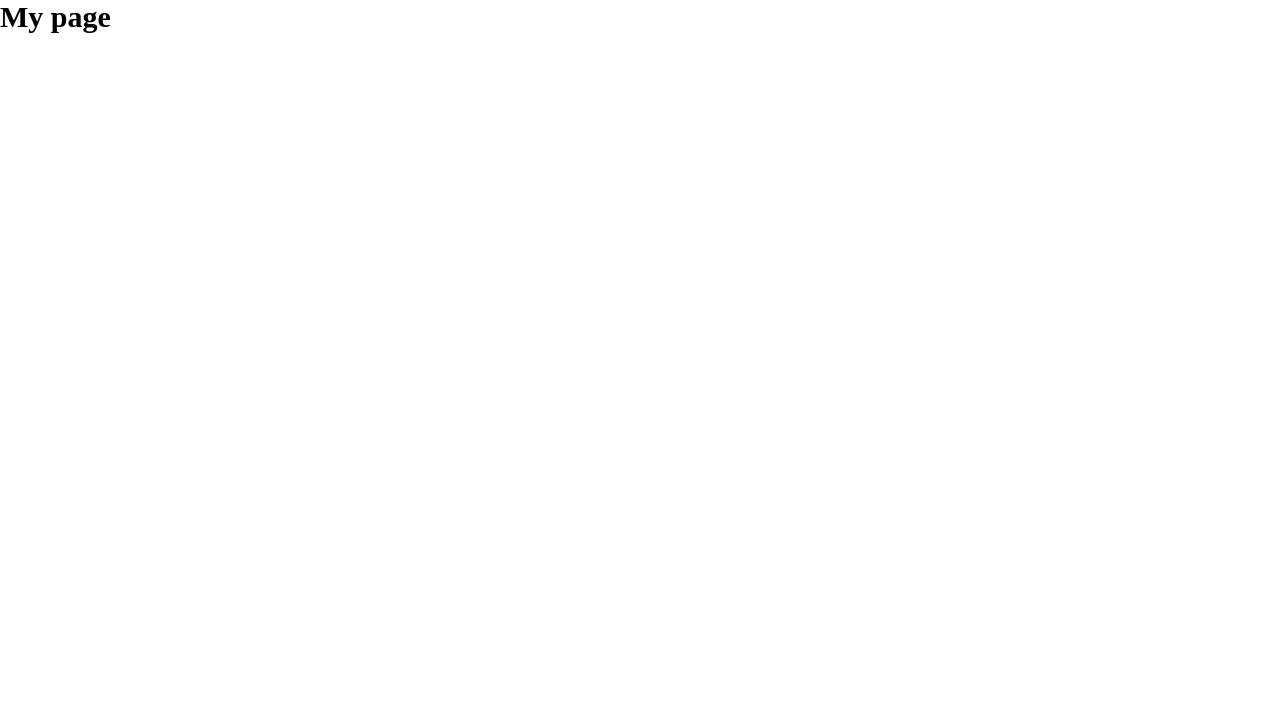
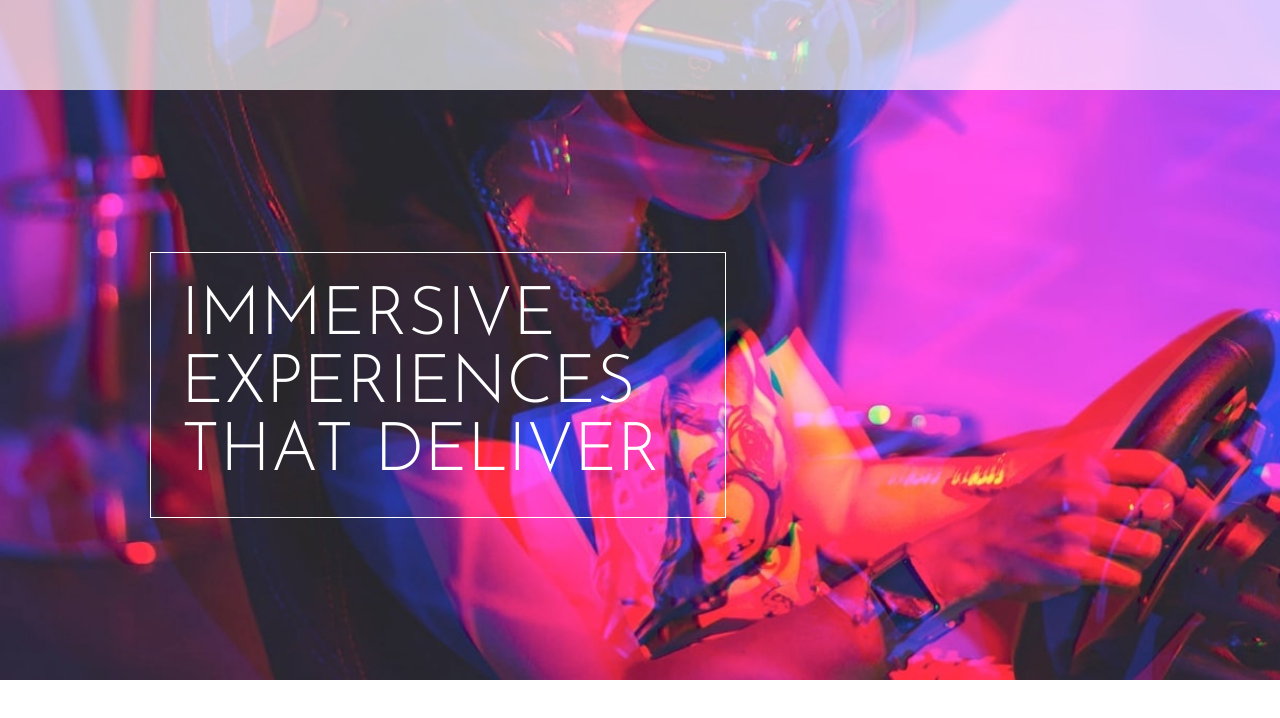
Before and after one commit to TiagoDiass/loopstudios-landing-page, a Next.js app: page / in a window 1280 px wide. Shown: the top 718 px of the page. Built offline with nearby package versions, Linux system fonts and the light colour scheme.

Commit message:
feat: add heading block to hero banner

```diff
--- a/src/pages/index.tsx
+++ b/src/pages/index.tsx
@@ -1,3 +1,12 @@
+import * as S from '../styles/pages/home.styles';
+
 export default function Home() {
-  return <h1>My page</h1>;
+  return (
+    <S.MainContainer>
+      <S.HeroBanner>
+        <header></header>
+        <h1>IMMERSIVE EXPERIENCES THAT DELIVER</h1>
+      </S.HeroBanner>
+    </S.MainContainer>
+  );
 }
--- a/src/styles/global.ts
+++ b/src/styles/global.ts
@@ -17,6 +17,15 @@ const GlobalStyles = createGlobalStyle`
    --gray: hsl(0, 0%, 55%);
    --dark-gray: hsl(0, 0%, 41%);
   }
+
+  h1, h2, h3, h4, h5, h6 {
+    font-weight: 300;
+    font-family: 'Josefin Sans', sans-serif;
+  }
+
+  body {
+    font-family: 'Alata', sans-serif;
+  }
 `;
 
 export default GlobalStyles;
--- /dev/null
+++ b/src/styles/pages/home.styles.ts
@@ -0,0 +1,28 @@
+import styled from 'styled-components';
+
+export const MainContainer = styled.main``;
+
+export const HeroBanner = styled.section`
+  height: 85vh;
+  background-image: url('/images/desktop/image-hero.jpg');
+  background-repeat: no-repeat;
+  background-size: cover;
+  background-position: center center;
+  display: flex;
+  flex-direction: column;
+
+  header {
+    height: 6rem;
+    background-color: rgba(255, 255, 255, 0.7);
+  }
+
+  h1 {
+    width: 45%;
+    max-width: 600px;
+    padding: 2rem 4rem 2rem 2rem;
+    border: 1px solid var(--white);
+    margin: auto 10rem;
+    color: var(--white);
+    font-size: 4.5rem;
+  }
+`;
```
